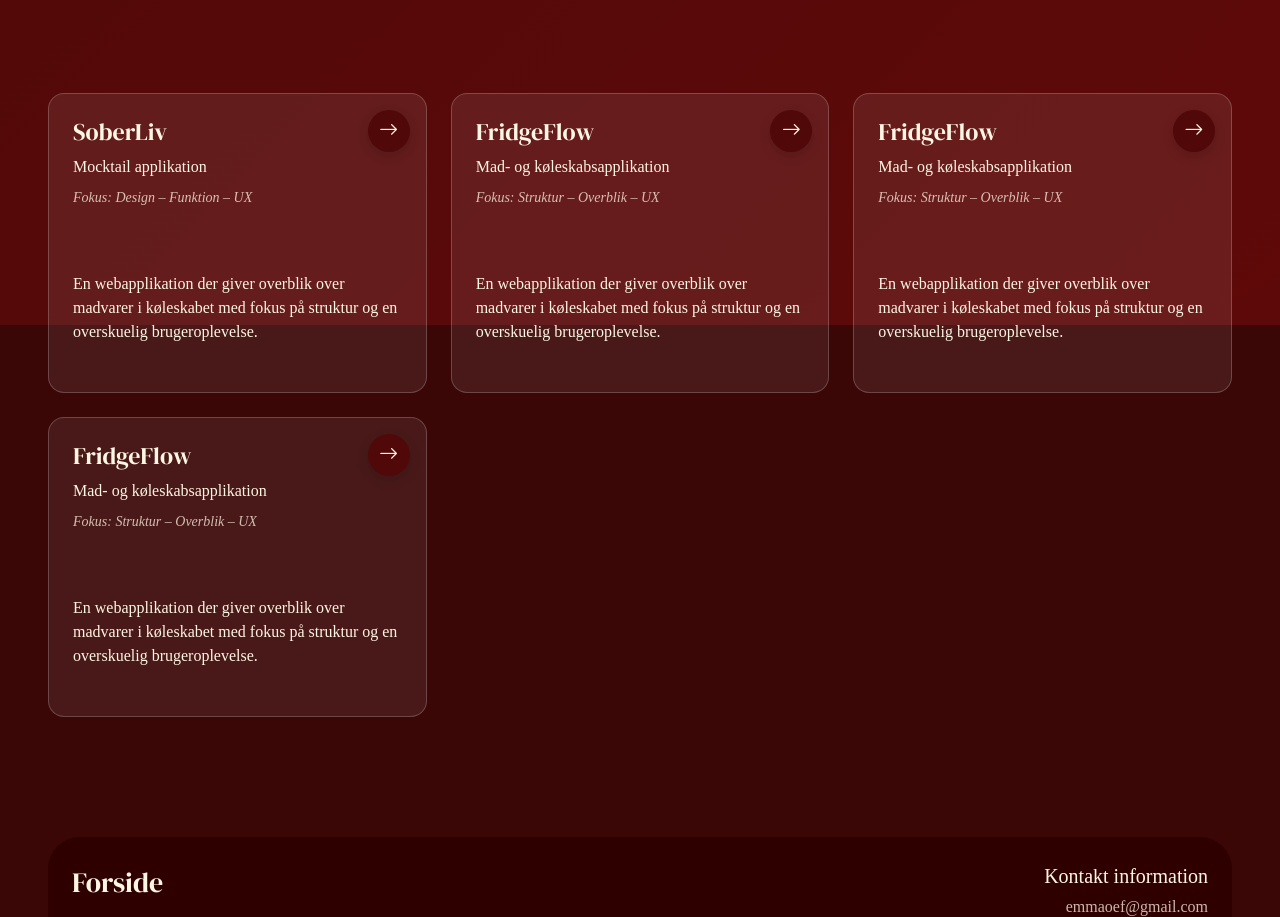
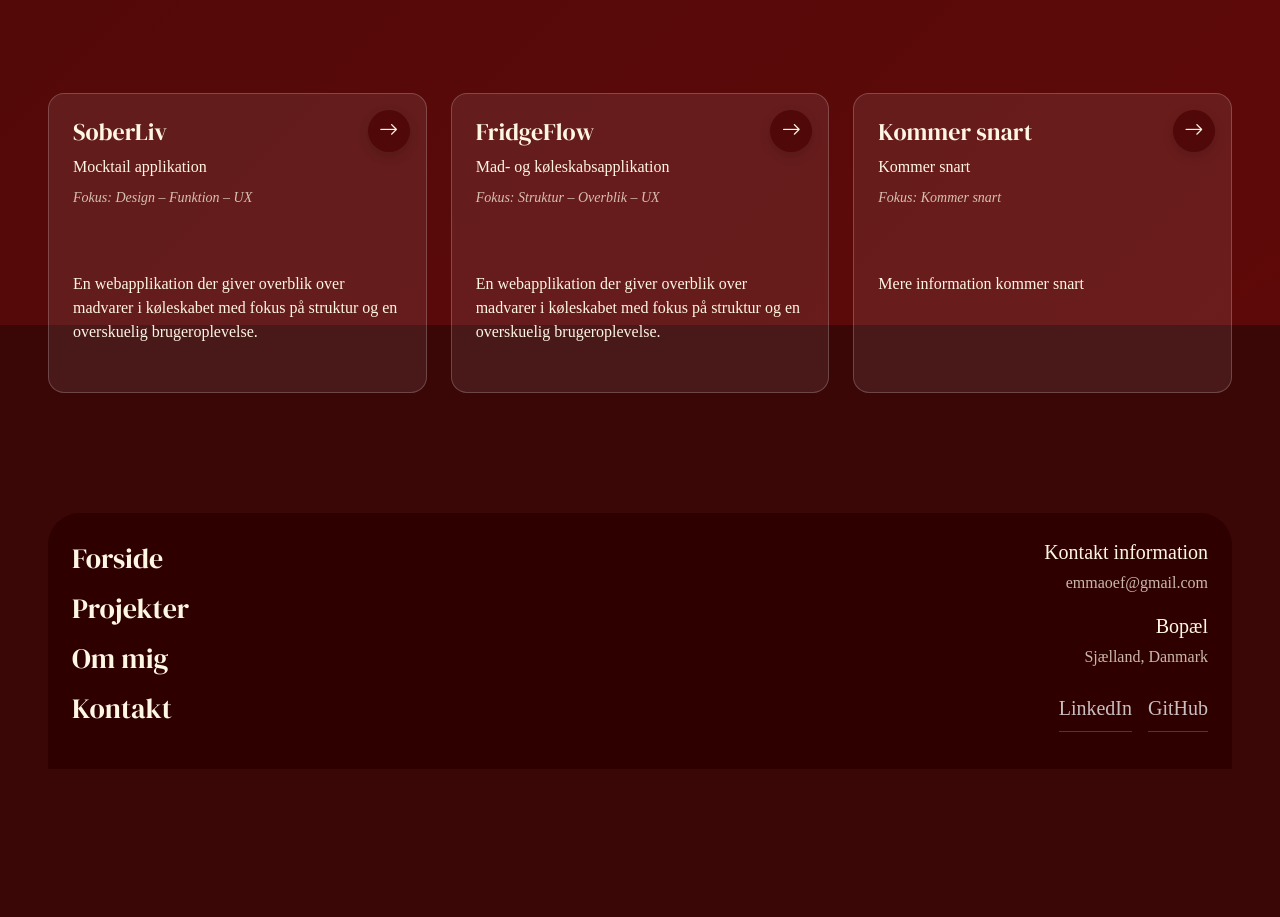
Before and after one commit to Emmafrederiksen/portfolio-framework, a website: page bootstrap/projekter.html in a window 1280 px wide. Shown: the part 475-1392 px from the top of the page. After the commit the page ends 1244 px from the top, so only its background shows below. Drawn offline with nearby package versions, Linux system fonts and the light colour scheme; a web font is replaced by a local one.

Commit message:
Projects updated

```diff
--- a/bootstrap/projekter.html
+++ b/bootstrap/projekter.html
@@ -115,7 +115,7 @@
       </a>
     </div>
 
-    <!-- CARD SoberLiv -->
+    <!-- CARD FridgeFlow -->
     <div class="col-md-6 col-lg-4">
       <a href="#" class="text-decoration-none h-100 d-block">
         <div class="card project-card project-card--feature p-4 d-flex flex-column rounded-4">
@@ -149,39 +149,14 @@
             <i class="bi bi-arrow-right"></i>
           </div>
 
-          <h4 class="card-title mb-2">FridgeFlow</h4>
+          <h4 class="card-title mb-2">Kommer snart</h4>
 
-          <p class="text-headings-color mb-2">Mad- og køleskabsapplikation</p>
+          <p class="text-headings-color mb-2">Kommer snart</p>
 
-          <p class="fst-italic small text-headings-color opacity-75 mb-3">Fokus: Struktur – Overblik – UX</p>
+          <p class="fst-italic small text-headings-color opacity-75 mb-3">Fokus: Kommer snart</p>
 
           <p class="text-headings-color lh-base mt-5">
-            En webapplikation der giver overblik over madvarer i køleskabet med fokus på
-            struktur og en overskuelig brugeroplevelse.
-          </p>
-        </div>
-      </a>
-    </div>
-
-    <!-- CARD X -->
-    <div class="col-md-6 col-lg-4">
-      <a href="#" class="text-decoration-none h-100 d-block">
-        <div class="card project-card project-card--feature p-4 d-flex flex-column rounded-4">
-
-          <!-- Arrow -->
-          <div class="project-arrow position-absolute top-0 end-0 m-3 d-flex align-items-center justify-content-center">
-            <i class="bi bi-arrow-right"></i>
-          </div>
-
-          <h4 class="card-title mb-2">FridgeFlow</h4>
-
-          <p class="text-headings-color mb-2">Mad- og køleskabsapplikation</p>
-
-          <p class="fst-italic small text-headings-color opacity-75 mb-3">Fokus: Struktur – Overblik – UX</p>
-
-          <p class="text-headings-color lh-base mt-5">
-            En webapplikation der giver overblik over madvarer i køleskabet med fokus på
-            struktur og en overskuelig brugeroplevelse.
+            Mere information kommer snart
           </p>
         </div>
       </a>
```
Also changed, not shown: bootstrap/forside.html (+3 -3 lines).
